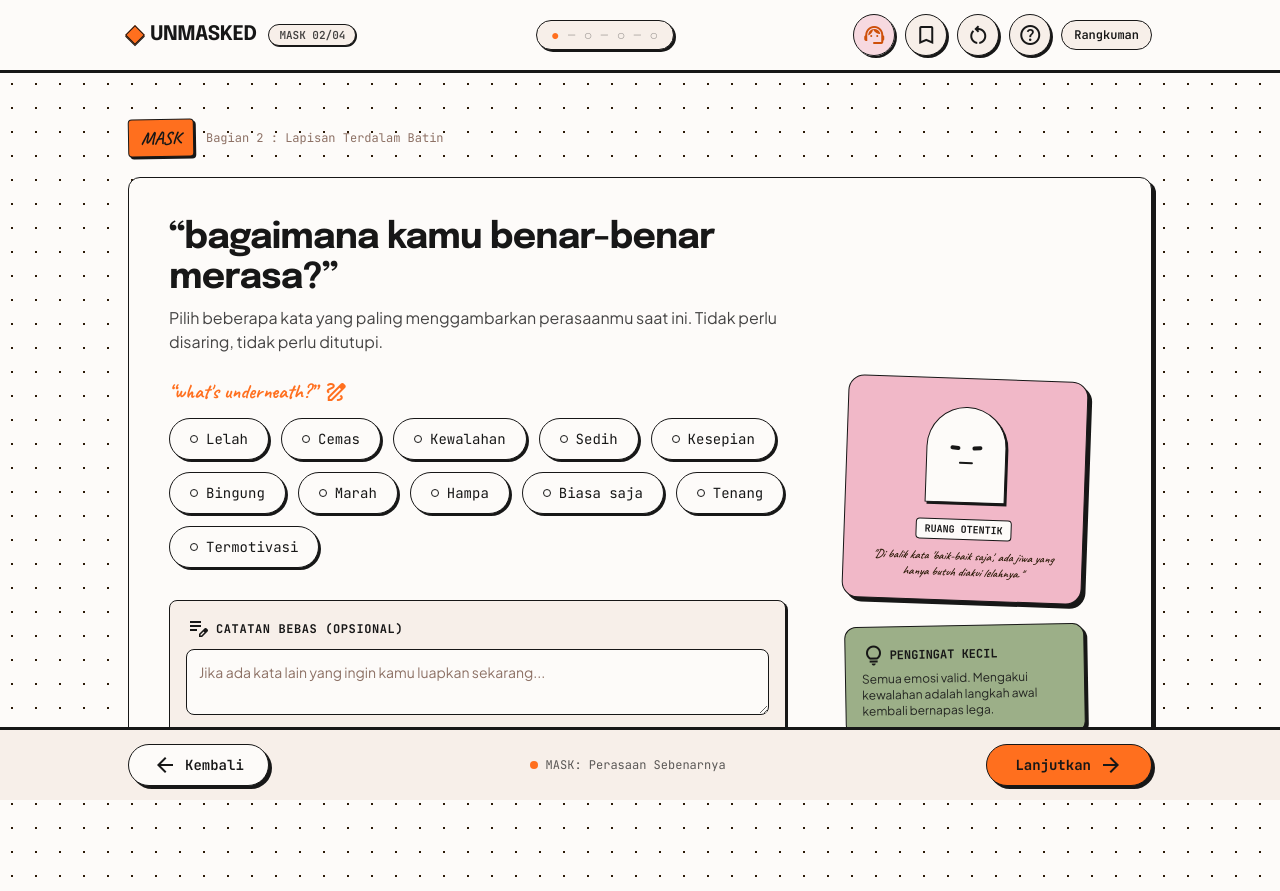
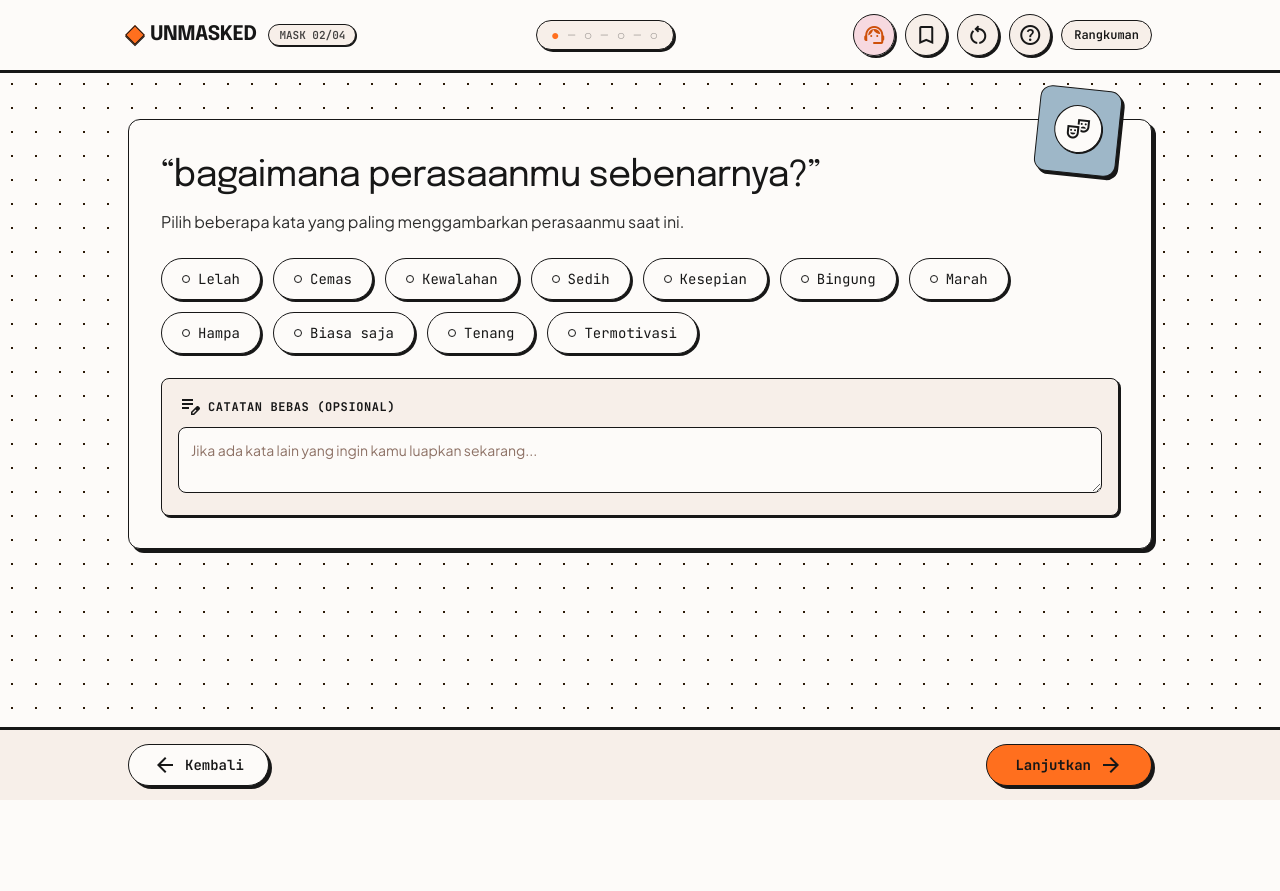
Before and after one commit to akmalscript/unmasked, a Next.js app: page /actual-feeling in a window 1280 px wide. After the commit the page ends 800 px from the top, so only its background shows below. Built offline with nearby package versions, Linux system fonts and the light colour scheme.

Commit message:
style(ui): clean up descriptive texts and refine tag styles in mask sections

```diff
--- a/src/components/UserConfirmationCard.tsx
+++ b/src/components/UserConfirmationCard.tsx
@@ -48,7 +48,7 @@ export function UserConfirmationCard({
   return (
     <div className="w-full bg-paper-warm/80 border-[1.5px] border-ink-charcoal rounded-xl p-5 shadow-[3px_3px_0px_#171717] mt-6">
       <div className="flex items-center gap-2 mb-1.5 font-mono-tag text-xs font-bold uppercase text-ink-charcoal">
-        <span className="material-symbols-outlined text-[16px] text-marker-orange">
+        <span className="material-symbols-outlined text-[16px] text-ink-charcoal">
           verified_user
         </span>
         <span>Validasi & Kendali Pengguna</span>
--- a/src/components/sections/ActualFeelingSection.tsx
+++ b/src/components/sections/ActualFeelingSection.tsx
@@ -27,32 +27,40 @@ export function ActualFeelingSection() {
     <div className="min-h-screen flex flex-col bg-paper-base tactile-dot-grid pb-28">
       <Header subtitle="MASK 02/04" showSteps={true} stepNumber={1} totalSteps={4} />
 
-      <main className="max-w-[1120px] mx-auto px-4 sm:px-6 md:px-12 pt-6 md:pt-12 flex-grow">
-        <div className="flex items-center gap-2 sm:gap-3 mb-5">
-          <div className="inline-flex items-center gap-1.5 px-3 py-1 bg-marker-orange text-ink-charcoal border-[1.5px] border-ink-charcoal shadow-[2px_2px_0px_#171717] -rotate-1 rounded font-script text-lg font-bold">
-            MASK
+      <main className="flex-grow w-full max-w-[1120px] mx-auto px-4 sm:px-6 md:px-12 pt-6 md:pt-12">
+
+        <div className="relative bg-paper-base border-[1.5px] border-ink-charcoal rounded-xl shadow-[4px_4px_0px_#171717] p-4 sm:p-6 md:p-8">
+          {/* Desktop Sticker Badge */}
+          <aside className="hidden md:flex absolute -top-8 right-8 z-10 rotate-6 hover:rotate-2 transition-transform duration-300">
+            <div className="bg-sticker-blue border-[1.5px] border-ink-charcoal rounded-xl p-3 md:p-4 shadow-[3px_3px_0px_#171717] flex flex-col items-center max-w-[130px]">
+              <div className="w-12 h-12 rounded-full bg-paper-base border-[1.5px] border-ink-charcoal flex items-center justify-center mb-1 shadow-[1px_1px_0px_#171717]">
+                <span className="material-symbols-outlined text-2xl text-ink-charcoal">
+                  theater_comedy
+                </span>
               </div>
-          <span className="font-mono-tag text-xs text-outline">Bagian 2 : Lapisan Terdalam Batin</span>
             </div>
+          </aside>
 
-        <div className="relative bg-paper-base border-[1.5px] border-ink-charcoal rounded-xl shadow-[4px_4px_0px_#171717] p-5 sm:p-8 md:p-10">
-          <div className="relative max-w-2xl z-10 mb-6">
-            <h1 className="font-headline text-2xl sm:text-3xl md:text-4xl font-bold text-ink-charcoal tracking-tight lowercase mb-2">
-              “bagaimana kamu benar-benar merasa?”
+          {/* Mobile Badge - Clean inline position so it never overlaps the title */}
+          <div className="md:hidden flex items-center gap-2 mb-3 bg-sticker-blue/30 border border-ink-charcoal px-3 py-1 rounded-lg w-fit shadow-[1px_1px_0px_#171717]">
+            <span className="material-symbols-outlined text-[16px] text-ink-charcoal">
+              theater_comedy
+            </span>
+            <span className="font-mono-tag text-[10px] font-bold text-ink-charcoal uppercase tracking-wider">
+              ACTUAL FEELING · LAPISAN KEDUA
+            </span>
+          </div>
+          <div className="max-w-[800px] mb-4 sm:mb-6">
+            <h1 className="font-headline text-2xl sm:text-3xl md:text-4xl text-ink-charcoal lowercase tracking-tight leading-snug mb-2">
+              “bagaimana perasaanmu sebenarnya?”
             </h1>
-            <p className="text-sm md:text-base text-ink-charcoal/80">
-              Pilih beberapa kata yang paling menggambarkan perasaanmu saat ini. Tidak perlu
-              disaring, tidak perlu ditutupi.
+            <p className="text-sm md:text-base text-ink-charcoal/90">
+              Pilih beberapa kata yang paling menggambarkan perasaanmu saat ini.
             </p>
           </div>
 
-          <div className="grid grid-cols-1 lg:grid-cols-12 gap-8 items-start">
-            <div className="lg:col-span-8">
-              <div className="flex items-center gap-2 mb-3 text-marker-orange font-script text-xl font-bold select-none">
-                <span>{"“what's underneath?”"}</span>
-                <span className="material-symbols-outlined text-lg">draw</span>
-              </div>
-
+          <div className="w-full">
+            <div className="w-full">
               <div className="flex flex-wrap gap-2 sm:gap-3">
                 {FEELING_OPTIONS.map((item) => {
                   const isSelected = selected.includes(item);
@@ -61,15 +69,13 @@ export function ActualFeelingSection() {
                       key={item}
                       onClick={() => toggleActualFeeling(item)}
                       type="button"
-                      className={`flex items-center gap-1.5 sm:gap-2 px-3.5 sm:px-5 py-2 sm:py-2.5 rounded-full border-[1.5px] border-ink-charcoal shadow-[2px_2px_0px_#171717] font-mono-tag text-xs sm:text-sm transition-all ${
-                        isSelected
+                      className={`flex items-center gap-1.5 sm:gap-2 px-3.5 sm:px-5 py-2 sm:py-2.5 rounded-full border-[1.5px] border-ink-charcoal shadow-[2px_2px_0px_#171717] font-mono-tag text-xs sm:text-sm transition-all ${isSelected
                         ? "bg-paper-warm text-ink-charcoal font-bold"
                         : "bg-paper-base text-ink-charcoal hover:bg-paper-warm"
                         }`}
                     >
                       <span
-                        className={`w-2 h-2 rounded-full border border-ink-charcoal ${
-                          isSelected ? "bg-marker-orange" : "bg-transparent"
+                        className={`w-2 h-2 rounded-full border border-ink-charcoal ${isSelected ? "bg-marker-orange" : "bg-transparent"
                           }`}
                       ></span>
                       <span>{item}</span>
@@ -83,7 +89,7 @@ export function ActualFeelingSection() {
                 })}
               </div>
 
-              <div className="mt-8 p-4 bg-paper-warm rounded-lg border-[1.5px] border-ink-charcoal shadow-[2px_2px_0px_#171717]">
+              <div className="mt-6 p-4 bg-paper-warm rounded-lg border-[1.5px] border-ink-charcoal shadow-[2px_2px_0px_#171717]">
                 <label
                   className="font-mono-tag text-xs uppercase tracking-wider text-ink-charcoal font-bold flex items-center gap-1.5 mb-2"
                   htmlFor="inner-note"
@@ -103,40 +109,11 @@ export function ActualFeelingSection() {
               </div>
             </div>
 
-            <div className="lg:col-span-4 flex flex-col items-center gap-6">
-              <div className="w-full max-w-[240px] bg-sticker-pink p-5 rounded-2xl border-[1.5px] border-ink-charcoal shadow-[4px_4px_0px_#171717] rotate-2">
-                <div className="flex flex-col items-center text-center">
-                  <div className="w-20 h-24 my-2 relative flex flex-col items-center justify-center border-[1.5px] border-ink-charcoal rounded-t-full rounded-b-[36px] bg-paper-base shadow-[2px_2px_0px_#171717]">
-                    <div className="flex gap-3 mb-2">
-                      <div className="w-2.5 h-1 bg-ink-charcoal rounded-full rotate-6"></div>
-                      <div className="w-2.5 h-1 bg-ink-charcoal rounded-full -rotate-6"></div>
-                    </div>
-                    <div className="w-3.5 h-0.5 bg-ink-charcoal rounded-full mt-1"></div>
-                  </div>
-                  <span className="font-mono-tag text-[10px] uppercase font-bold bg-paper-base px-2 py-0.5 border border-ink-charcoal rounded mt-2">
-                    Ruang Otentik
-                  </span>
-                  <p className="text-xs text-ink-cocoa mt-2 italic font-script text-base" suppressHydrationWarning>
-                    {`"Di balik kata 'baik-baik saja', ada jiwa yang hanya butuh diakui lelahnya."`}
-                  </p>
-                </div>
-              </div>
-
-              <div className="w-full max-w-[240px] bg-sticker-sage p-4 rounded-xl border-[1.5px] border-ink-charcoal shadow-[3px_3px_0px_#171717] -rotate-1">
-                <div className="font-mono-tag text-xs font-bold text-ink-charcoal mb-1 flex items-center gap-1">
-                  <span className="material-symbols-outlined text-[15px]">lightbulb</span>
-                  PENGINGAT KECIL
-                </div>
-                <p className="text-xs text-ink-charcoal/90">
-                  Semua emosi valid. Mengakui kewalahan adalah langkah awal kembali bernapas lega.
-                </p>
-              </div>
-            </div>
           </div>
         </div>
       </main>
 
-      <BottomDock backTo="/public-self" nextTo="/mask-result" centerLabel="MASK: Perasaan Sebenarnya" />
+      <BottomDock backTo="/public-self" nextTo="/mask-result" centerLabel="" />
     </div>
   );
 }
--- a/src/components/sections/PublicSelfSection.tsx
+++ b/src/components/sections/PublicSelfSection.tsx
@@ -79,7 +79,7 @@ export function PublicSelfSection() {
             </span>
           </div>
 
-          <div className="max-w-[700px] mb-6 sm:mb-8">
+          <div className="max-w-[800px] mb-6 sm:mb-8">
             <h1 className="font-headline text-2xl sm:text-3xl md:text-4xl text-ink-charcoal lowercase tracking-tight leading-snug mb-2">
               “bagaimana kamu terlihat di mata orang lain?”
             </h1>
@@ -167,7 +167,7 @@ export function PublicSelfSection() {
         </div>
       </main>
 
-      <BottomDock backTo="/onboarding" nextTo="/actual-feeling" centerLabel="MASK: Persona Publik" />
+      <BottomDock backTo="/onboarding" nextTo="/actual-feeling" centerLabel="" />
 
       {/* Custom Tag Modal */}
       {showModal && (
```
Also changed, not shown: src/components/sections/MaskResultSection.tsx (+10 -35 lines). Lines whose indentation alone changed are shown as unchanged.
